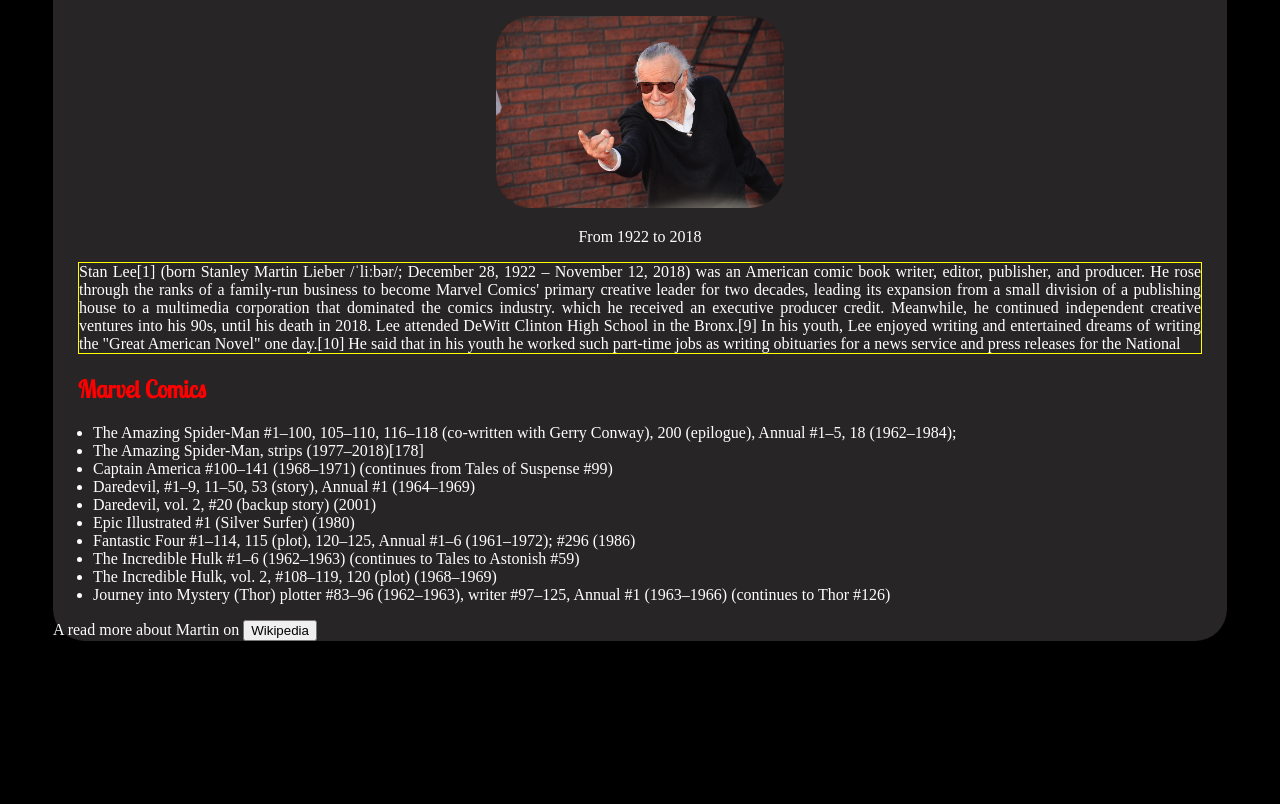
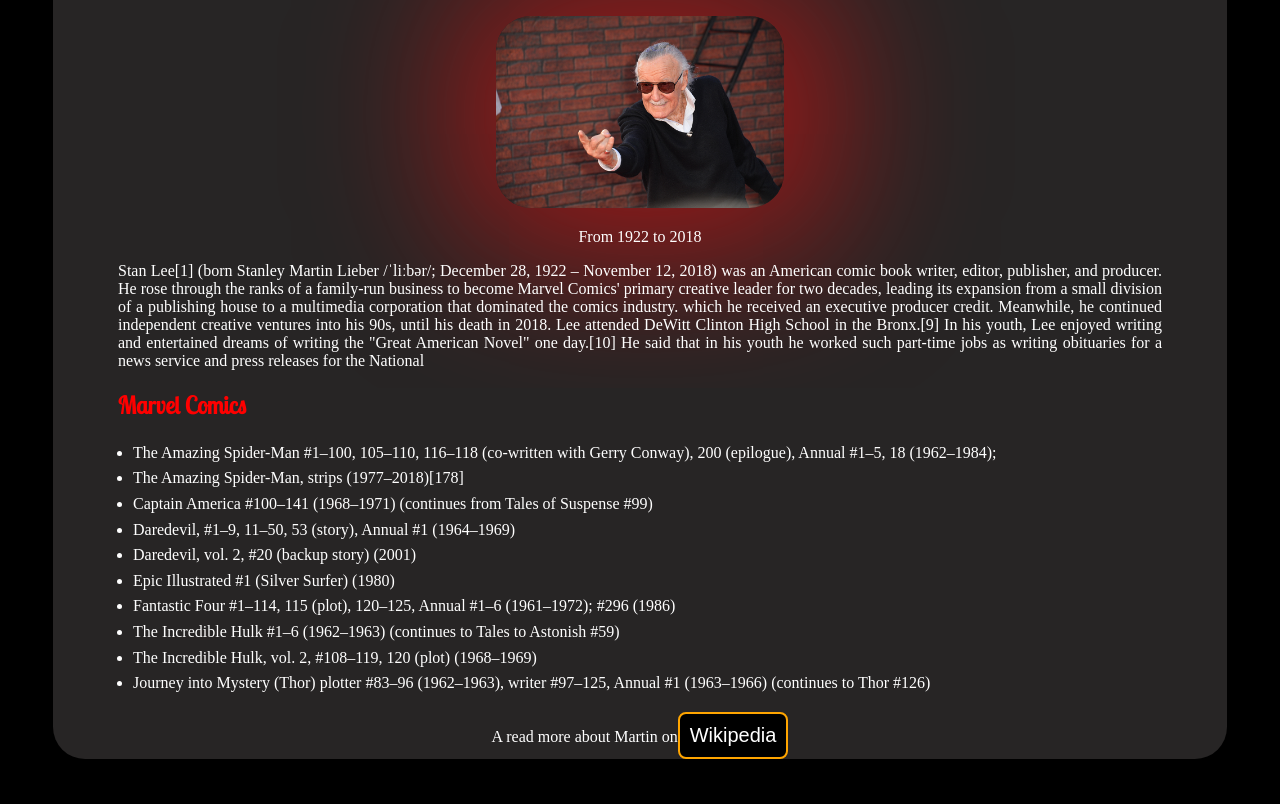
Before and after one commit to niluse/Stan-Lee-Coding-Challange, a plain HTML site: page index.html in a window 1280 px wide. Shown: the part 121-925 px from the top of the page. Before the commit the page ends 807 px from the top, so only its background shows below. Drawn offline with Linux system fonts and the light colour scheme.

Commit message:
final commit

```diff
--- a/index.html
+++ b/index.html
@@ -40,7 +40,7 @@
             <li>Journey into Mystery (Thor) plotter #83–96 (1962–1963), writer #97–125, Annual #1 (1963–1966) (continues to Thor #126)</li>
         </ul>
         <footer>
-            <p>A read more about Martin on <button>Wikipedia</button></p>
+            <p>A read more about Martin on<button><a target="_blank" href="https://en.wikipedia.org/wiki/Stan_Lee">Wikipedia </a></button></p>
         </footer>
     </div>
 </body>
--- a/style.css
+++ b/style.css
@@ -6,6 +6,8 @@ body{
     background-color: rgb(48, 46, 46, 0.815);
     border-radius: 2rem;
     margin: 45px;
+    padding-left: 40px;
+    padding-right: 40px;
 }
 h1{
     text-align: center;
@@ -23,15 +25,42 @@ span, h2{
 .header-part img{
     width: 18em;
     border-radius: 35px;
-    box-shadow: ;
+    box-shadow: 6px 2px 150px 46px rgba(232, 17, 17, 0.6);
+    /* -webkit-box-shadow: 6px 2px 250px 46px rgba(232, 17, 17, 0.69);
+    -moz-box-shadow: 6px 2px 250px 46px rgba(232, 17, 17, 0.69); */
 }
 article{
     text-align: justify;
     margin: 8px 25px;
-    border: 1px solid yellow;
 }
 h2{
     font-family: 'Lobster Two', cursive;
     font-weight: bold;
     margin-left: 25px;
 }
+li{
+    line-height: 1.6;
+}
+footer{
+    text-align: center;
+}
+button{
+    border: 2px solid orange;
+    border-radius: 8px;
+    background-color: black;
+    color: white;
+    padding: 10px;
+    text-decoration: none;
+    font-size: 20px;
+}
+button a{
+    text-decoration: none;
+    color: white;
+}
+button:hover{
+    background-color: rgb(48, 46, 46, 0.815);
+    cursor: pointer;
+}
+button a:hover{
+    color: red;
+}
```
